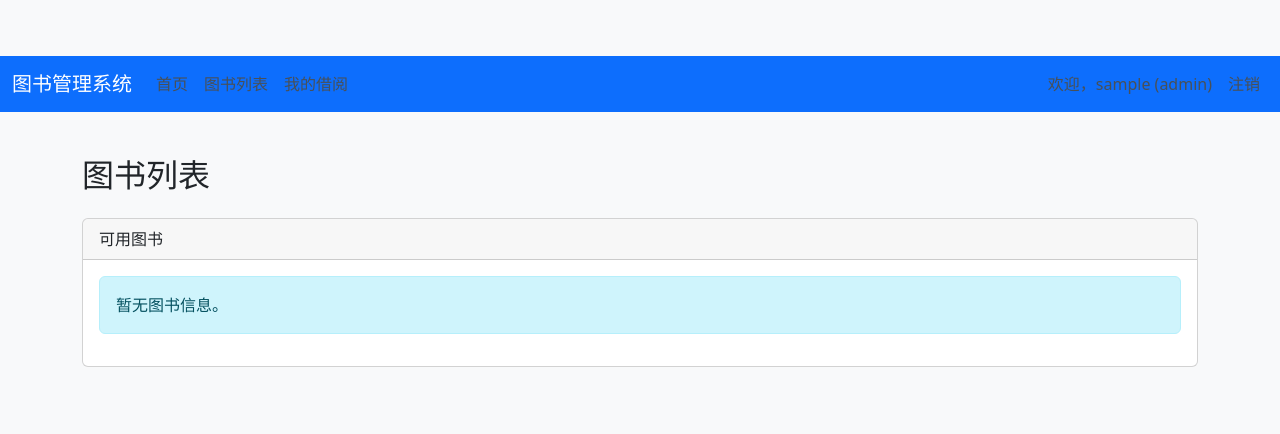
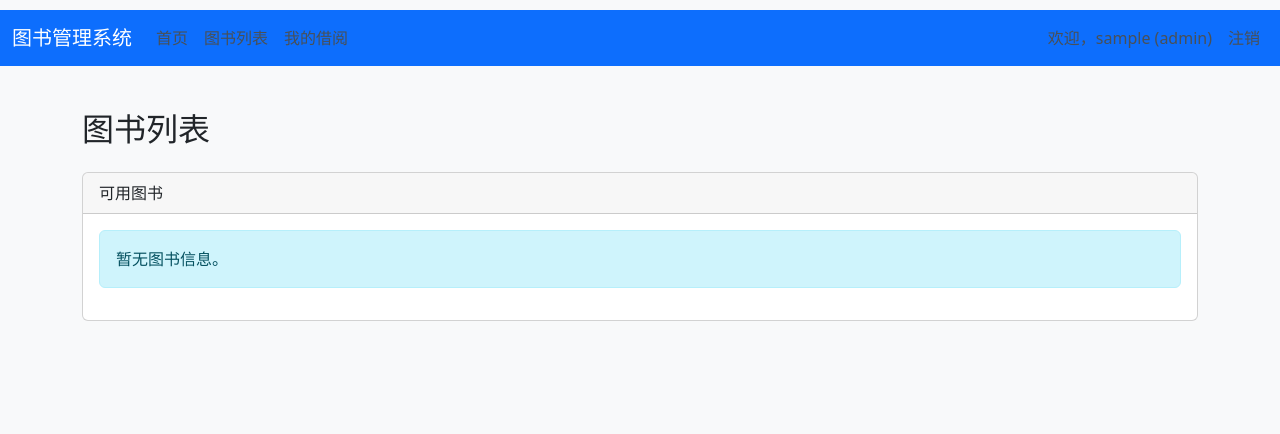
Before and after one commit to szxtj/DB_CourseDesign3, a Flask app: page /books in a window 1280 px wide. Shown: the top 434 px of the page. Run offline with Flask 2, Linux system fonts and the light colour scheme; the visitor is signed in with stand-in values (Sample User, id 1); data that the repository does not hold is empty; some libraries are stand-ins or nearby versions.

Commit message:
style(css): 调整页面上边距
- 将 body 元素的 padding-top 属性值从 56px 修改为 10px
- 此修改减少了页面顶部的空白区域，提高了内容的可读性和布局的紧凑性

```diff
--- a/static/css/style.css
+++ b/static/css/style.css
@@ -1,7 +1,7 @@
 /* Custom styles for the Library Management System */
 
 body {
-    padding-top: 56px; /* Adjust based on navbar height */
+    padding-top: 10px; /* 导航栏距离页面顶部的距离 */
     background-color: #f8f9fa;
 }
 
```
